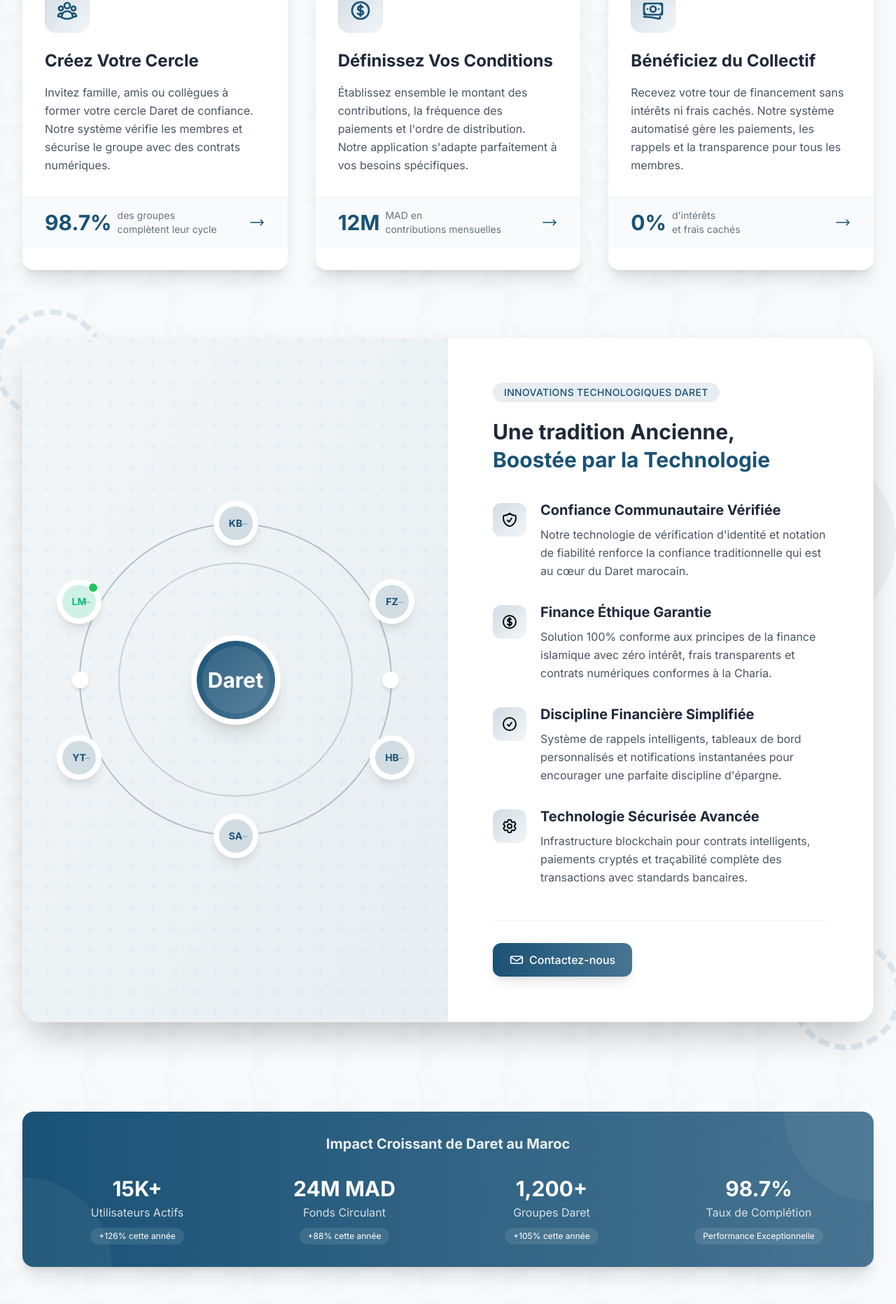
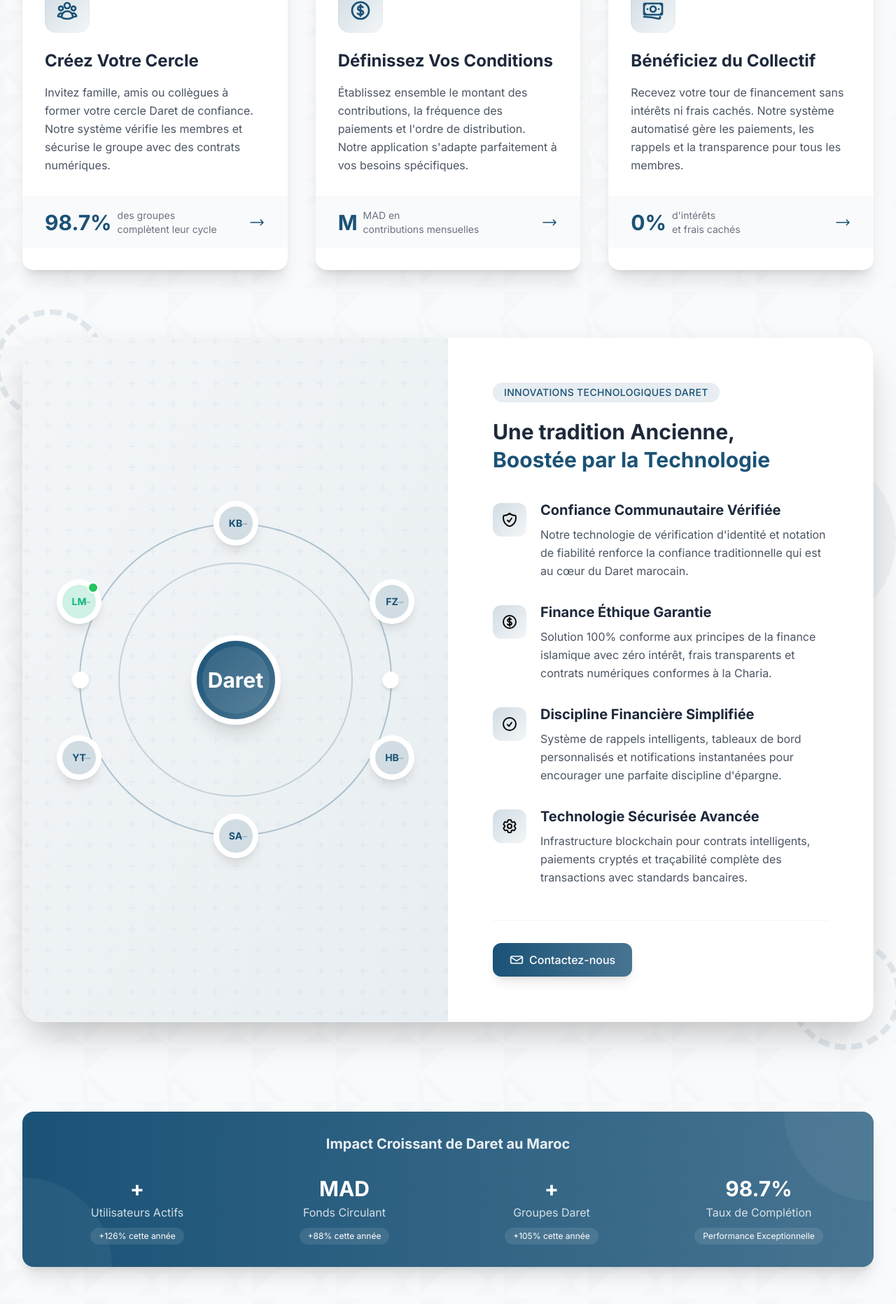
Before and after one commit to yel-aziz/deployedBerBerPayWebsite, a Next.js app: page / in a window 1280 px wide. Shown: the part 1265-3129 px from the top of the page at 70% size. Built offline with nearby package versions, Linux system fonts and the light colour scheme; a web font is replaced by a local one.

Commit message:
update numbers

```diff
--- a/components/About.jsx
+++ b/components/About.jsx
@@ -211,7 +211,7 @@
                   <div className="flex items-center justify-between">
                     <div className="flex items-center">
                       <span className="text-3xl font-bold text-primary-blue">
-                        12M
+                        M
                       </span>
                       <span className="ml-2 text-sm text-gray-500">
                         MAD en <br />
@@ -767,17 +767,17 @@
               <div className="grid grid-cols-1 md:grid-cols-4 gap-8">
                 {[
                   {
-                    metric: "15K+",
+                    metric: "+",
                     label: "Utilisateurs Actifs",
                     growth: "+126% cette année",
                   },
                   {
-                    metric: "24M MAD",
+                    metric: " MAD",
                     label: "Fonds Circulant",
                     growth: "+88% cette année",
                   },
                   {
-                    metric: "1,200+",
+                    metric: "+",
                     label: "Groupes Daret",
                     growth: "+105% cette année",
                   },
```
